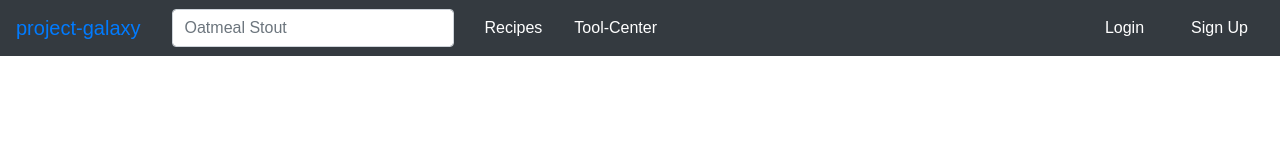
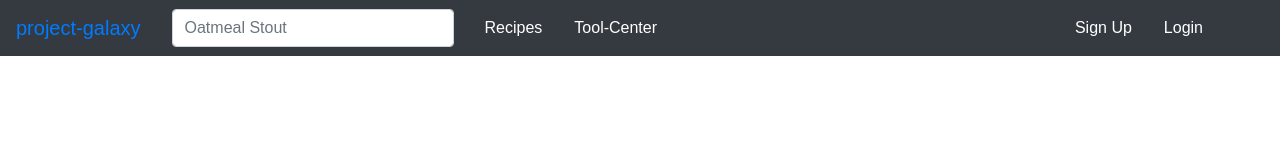
Before and after one commit to ZacharyAnderson/project-galaxy, a React (Create React App) app: page / in a window 1280 px wide. Shown: the top 160 px of the page. Built offline with nearby package versions, Linux system fonts and the light colour scheme.

Commit message:
Added Login feature, Navbar automatically updates to show User and Settings after logging in

```diff
--- a/src/components/NavBar/component.tsx
+++ b/src/components/NavBar/component.tsx
@@ -1,5 +1,5 @@
 import * as React from "react";
-import { Link } from 'react-router-dom';
+import { Link } from "react-router-dom";
 import {
   Col,
   DropdownItem,
@@ -46,9 +46,18 @@ export class NavBarComponent extends React.Component<Props, State> {
       );
     } else {
       user = (
-        <NavLink className="float-right" tag={Link} to="/signup">
-          Sign Up
-        </NavLink>
+        <div>
+          <Col>
+            <NavLink className="float-right" tag={Link} to="/login">
+              Login
+            </NavLink>
+          </Col>
+          <Col>
+            <NavLink className="float-right" tag={Link} to="/signup">
+              Sign Up
+            </NavLink>
+          </Col>
+        </div>
       );
     }
     return (
@@ -68,15 +77,18 @@ export class NavBarComponent extends React.Component<Props, State> {
             />
           </Col>
           <Col sm="1.5">
-            <NavLink tag={Link} to="/">Recipes</NavLink>
+            <NavLink tag={Link} to="/">
+              Recipes
+            </NavLink>
           </Col>
           <Col sm="1.5">
-            <NavLink tag={Link} to="/tool-center">Tool-Center</NavLink>
+            <NavLink tag={Link} to="/tool-center">
+              Tool-Center
+            </NavLink>
           </Col>
           <Col>
-            <NavLink className="float-right" tag={Link} to="/login">Login</NavLink>
+            <Col className="float-right">{user}</Col>
           </Col>
-          <Col sm="1.5" >{user}</Col>
         </Navbar>
       </div>
     );
```
